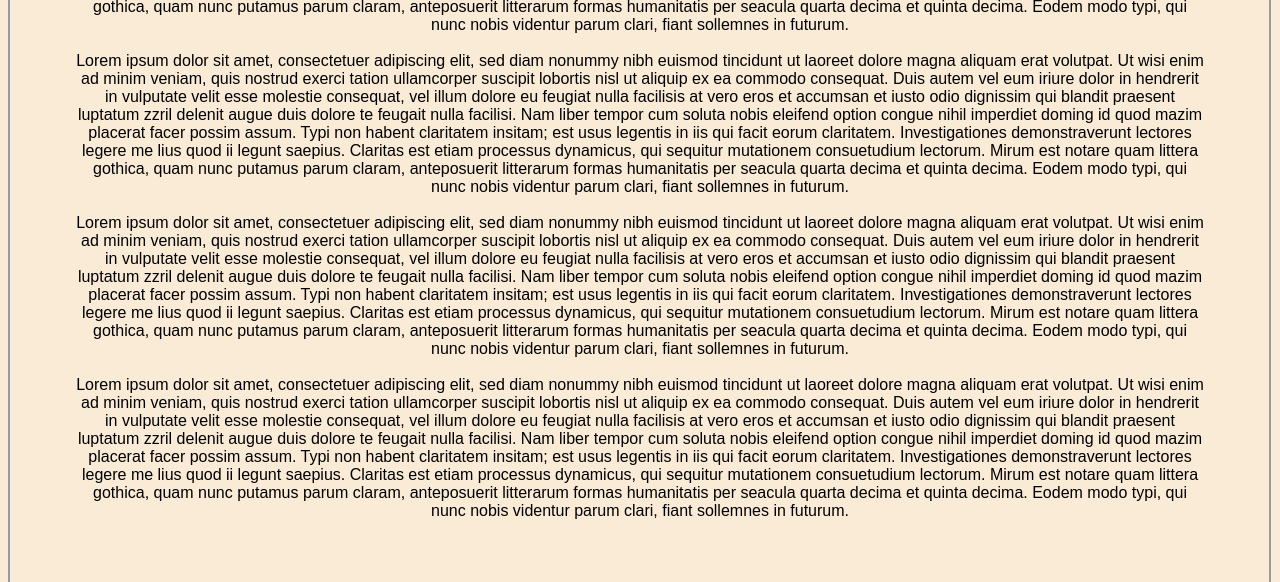
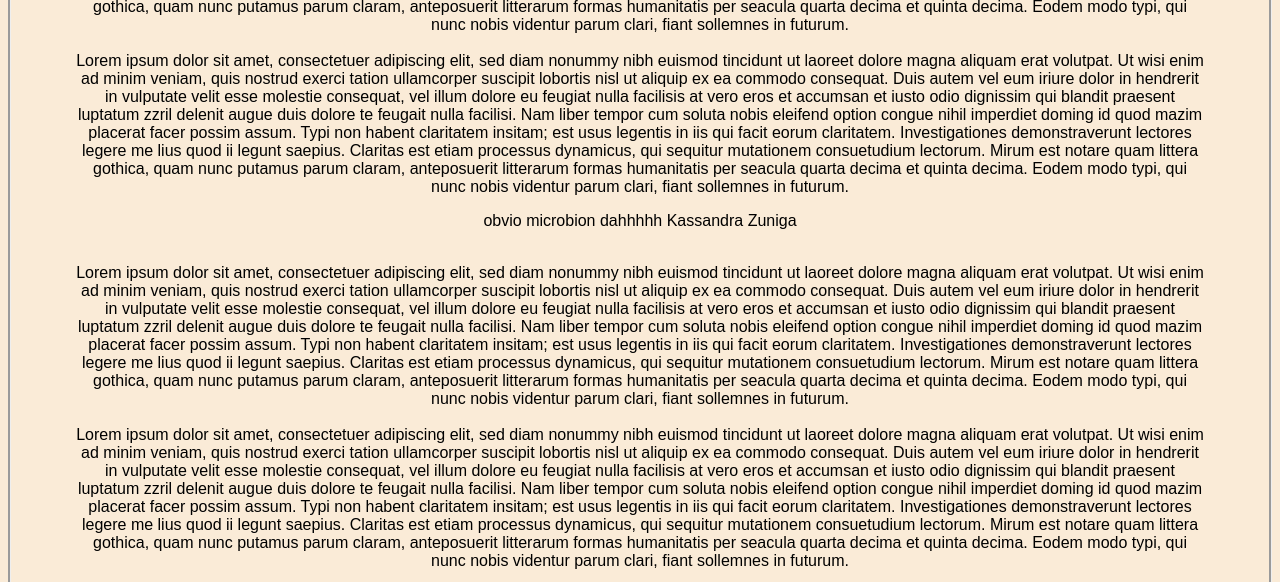
Before and after one commit to LufaRap/PaginaWeb, a plain HTML site: page index.html in a window 1280 px wide. Shown: the part 518-1100 px from the top of the page. Drawn offline with Linux system fonts and the light colour scheme; a web font is replaced by a local one.

Commit message:
Update index.html

```diff
--- a/index.html
+++ b/index.html
@@ -12,7 +12,8 @@
 <body>
 
     <header>
-              <img src = "imagenes\tec.jpg"
+
+        <img src = "imagenes\tec.jpg"
                width ="1326" height= "100"    />
         <div class="menu">
 
@@ -47,6 +48,7 @@
                Lorem ipsum dolor sit amet, consectetuer adipiscing elit, sed diam nonummy nibh euismod tincidunt ut laoreet dolore magna aliquam erat volutpat. Ut wisi enim ad minim veniam, quis nostrud exerci tation ullamcorper suscipit lobortis nisl ut aliquip ex ea commodo consequat. Duis autem vel eum iriure dolor in hendrerit in vulputate velit esse molestie consequat, vel illum dolore eu feugiat nulla facilisis at vero eros et accumsan et iusto odio dignissim qui blandit praesent luptatum zzril delenit augue duis dolore te feugait nulla facilisi. Nam liber tempor cum soluta nobis eleifend option congue nihil imperdiet doming id quod mazim placerat facer possim assum. Typi non habent claritatem insitam; est usus legentis in iis qui facit eorum claritatem. Investigationes demonstraverunt lectores legere me lius quod ii legunt saepius. Claritas est etiam processus dynamicus, qui sequitur mutationem consuetudium lectorum. Mirum est notare quam littera gothica, quam nunc putamus parum claram, anteposuerit litterarum formas humanitatis per seacula quarta decima et quinta decima. Eodem modo typi, qui nunc nobis videntur parum clari, fiant sollemnes in futurum.
 
                  <br/>
+           <p>obvio microbion dahhhhh Kassandra Zuniga </p>
 
 
              <br/>
```
